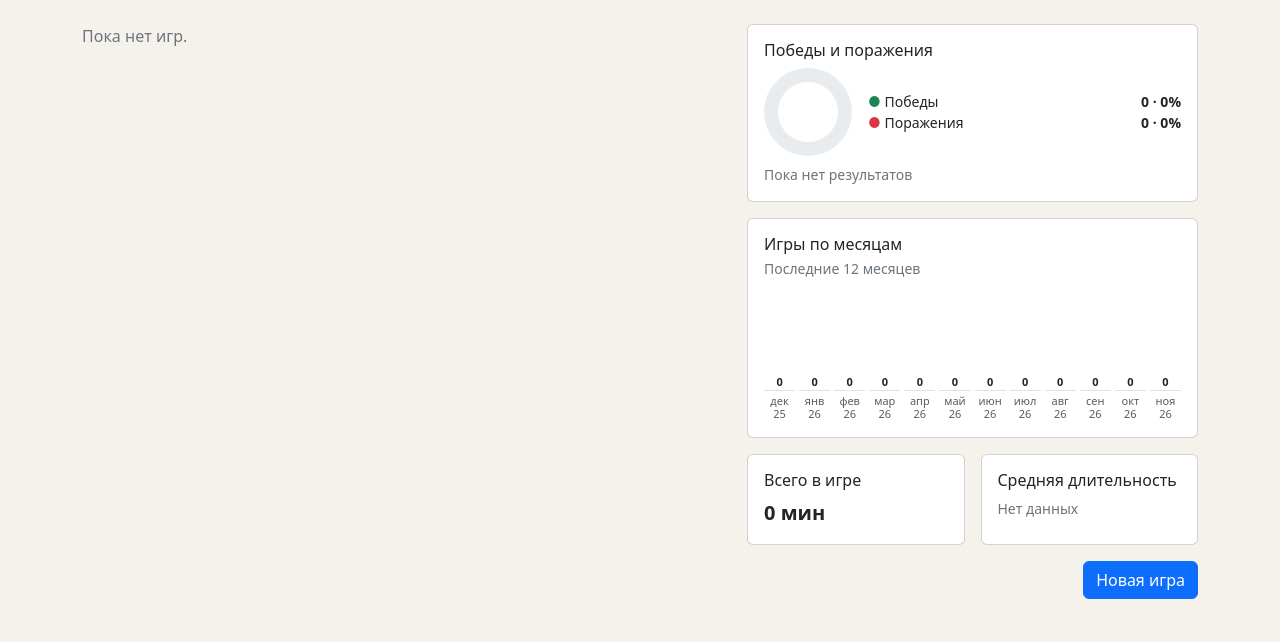
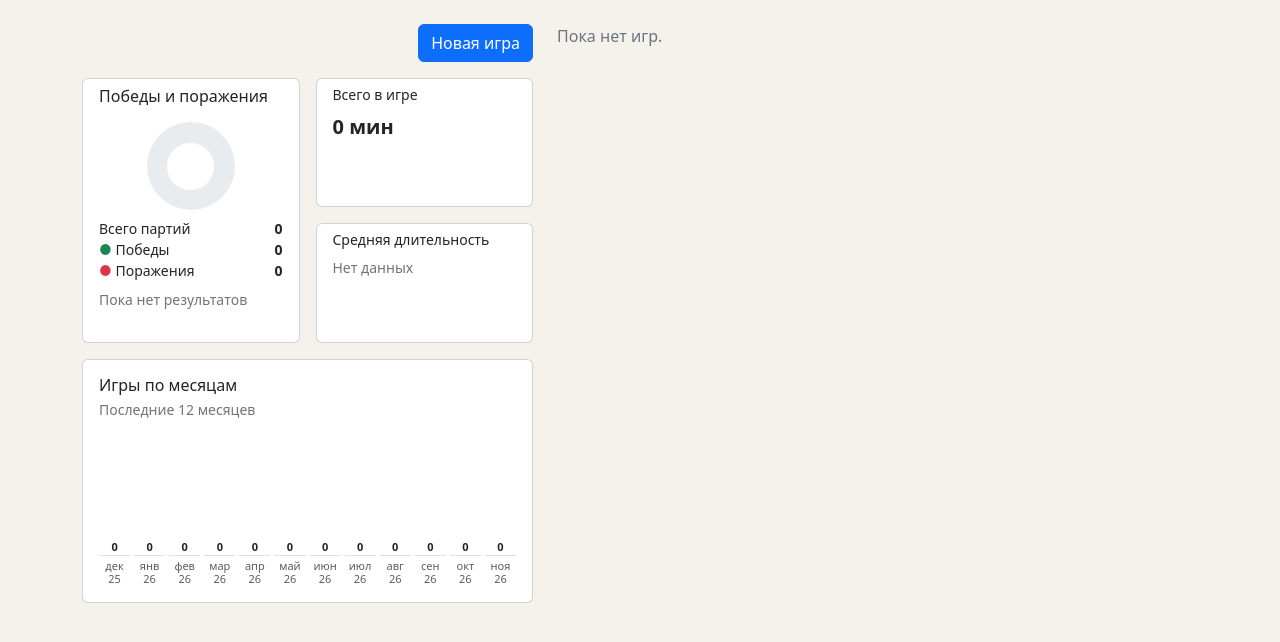
Before and after one commit to DmitryBurnaev/games, a Django app: page / in a window 1280 px wide. Shown: the part 57-699 px from the top of the page. Run offline with Django 5.2, Linux system fonts and the light colour scheme; the visitor is signed in with stand-in values (Sample User, id 1); data comes from the database, SQL or seed files in the repository; data that the repository does not hold is empty; some libraries are stand-ins or nearby versions.

Commit message:
[#45] Game improvements: refine lobby layout
- place statistics and game controls to the left of the 11 most recent games
- show open games in a separate card below the controls
- show absolute result counts and expand the monthly chart to fill the sidebar

```diff
--- a/src/backgammon/static/backgammon/game.css
+++ b/src/backgammon/static/backgammon/game.css
@@ -912,6 +912,27 @@ body {
         width: 36px;
     }
 }
+.lobby-statistics-overview .card-body {
+    padding-block: 0.8125rem;
+}
+
+.lobby-statistics-overview .lobby-statistics-results .card-body {
+    padding-block: 1.125rem;
+}
+
+@supports (height: calc-size(auto, size * 1.1)) {
+    @media (min-width: 576px) {
+        .lobby-statistics-overview {
+            height: calc-size(auto, (size - var(--bs-gutter-y)) * 1.1 + var(--bs-gutter-y));
+        }
+
+        .lobby-statistics-overview .card-body,
+        .lobby-statistics-overview .lobby-statistics-results .card-body {
+            padding-block: 0.5rem;
+        }
+    }
+}
+
 .lobby-results-chart {
     width: 5.5rem;
     aspect-ratio: 1;
@@ -921,6 +942,14 @@ body {
     place-items: center;
 }
 
+.lobby-results-chart::after {
+    content: "";
+    width: 53.2%;
+    aspect-ratio: 1;
+    border-radius: 50%;
+    background: var(--bs-card-bg);
+}
+
 .lobby-results-chart-filled {
     background: conic-gradient(
         var(--bs-success) var(--lobby-win-share),
@@ -928,51 +957,48 @@ body {
     );
 }
 
-.lobby-results-chart::after {
-    content: "";
-    width: 68%;
-    aspect-ratio: 1;
-    border-radius: 50%;
-    background: var(--bs-card-bg);
+.lobby-bar-chart {
+    display: grid;
+    gap: 0.25rem;
 }
 
 .lobby-month-chart {
-    display: grid;
     grid-template-columns: repeat(12, minmax(0, 1fr));
-    gap: 0.25rem;
 }
 
-.lobby-month {
+.lobby-bar-bin {
+    display: flex;
+    flex-direction: column;
     text-align: center;
     font-size: 0.6875rem;
     line-height: 1.15;
 }
 
-.lobby-month-bar {
+.lobby-bar {
     position: relative;
-    display: block;
-    height: 5.5rem;
+    flex: 1 0 auto;
+    height: 7rem;
     margin: 1rem 0 0.25rem;
     border-bottom: 1px solid var(--bs-border-color);
 }
 
-.lobby-month-bar::before {
+.lobby-bar::before {
     content: "";
     position: absolute;
     inset: auto 14% 0;
-    height: var(--lobby-month-height);
+    height: var(--lobby-bar-height);
     background: var(--bs-primary);
     border-radius: 0.25rem 0.25rem 0 0;
 }
 
-.lobby-month-count {
+.lobby-bar-count {
     position: absolute;
-    inset: auto 0 var(--lobby-month-height);
+    inset: auto 0 var(--lobby-bar-height);
     padding-bottom: 0.125rem;
     font-weight: 600;
 }
 
-.lobby-month time {
+.lobby-bar-label {
     color: var(--bs-secondary-color);
 }
 
--- a/src/backgammon/templates/backgammon/base.html
+++ b/src/backgammon/templates/backgammon/base.html
@@ -6,7 +6,7 @@
     <meta name="viewport" content="width=device-width, initial-scale=1">
     <title>{% block title %}Длинные нарды{% endblock %}</title>
     <link href="{% static 'backgammon/bootstrap.min.css' %}" rel="stylesheet">
-    <link href="{% static 'backgammon/game.css' %}?v=41" rel="stylesheet">
+    <link href="{% static 'backgammon/game.css' %}?v=55" rel="stylesheet">
 </head>
 <body>
     <nav class="navbar navbar-expand-lg bg-body-tertiary border-bottom">
--- a/src/backgammon/templates/backgammon/game_list.html
+++ b/src/backgammon/templates/backgammon/game_list.html
@@ -62,7 +62,39 @@
 </div>
 
 <div class="row g-4">
-    <section class="col-lg-7" aria-labelledby="my-games-title">
+    <div class="col-lg-5 d-flex flex-column">
+        <div class="mb-3 d-flex flex-wrap justify-content-end gap-2">
+            {% if finished_games_count %}
+                <a class="btn btn-outline-secondary" href="{% url 'backgammon:finished_game_archive' %}">Архив · {{ finished_games_count }}</a>
+            {% endif %}
+            <button class="btn btn-primary" type="button" data-bs-toggle="modal" data-bs-target="#gameSetupModal">
+                Новая игра
+            </button>
+        </div>
+        {% if open_games %}
+            <section class="card mb-3" aria-labelledby="open-games-title">
+                <h2 class="card-header bg-transparent h6 mb-0" id="open-games-title">Ожидают игрока</h2>
+                <div class="list-group list-group-flush">
+                    {% for game in open_games %}
+                        <a class="list-group-item list-group-item-action d-flex justify-content-between align-items-start gap-3" href="{% url 'backgammon:game_detail' game.pk %}">
+                            <span class="d-flex flex-column gap-1">
+                                <span>{% if game.party_number %}#{{ game.party_number }}{% else %}ID: {{ game.pk }}{% endif %} · {{ game.waiting_player_label }}</span>
+                                <span class="text-secondary small">
+                                    {{ game.started_at_label }} · ⌛ {{ game.duration_label }} · 🎲 {{ game.checker_count }} фишек
+                                    {% if game.doubles_only %} · <span class="badge text-bg-secondary">дубли</span>{% endif %}
+                                </span>
+                            </span>
+                            <span class="badge text-bg-primary flex-shrink-0">Войти</span>
+                        </a>
+                    {% endfor %}
+                </div>
+            </section>
+        {% endif %}
+        {% include 'backgammon/lobby_statistics.html' %}
+    </div>
+
+    <div class="col-lg-7">
+        <section aria-labelledby="my-games-title">
             <h2 class="visually-hidden" id="my-games-title">Мои игры</h2>
             <div class="list-group">
                 {% for game in my_games %}
@@ -93,36 +125,6 @@
                 {% endfor %}
             </div>
         </section>
-
-    <div class="col-lg-5 d-flex flex-column">
-        {% if open_games %}
-            <section class="mb-4">
-                <h2 class="h5 mb-3">Ожидают игрока</h2>
-                <div class="list-group">
-                    {% for game in open_games %}
-                        <a class="list-group-item list-group-item-action d-flex justify-content-between align-items-start gap-3" href="{% url 'backgammon:game_detail' game.pk %}">
-                            <span class="d-flex flex-column gap-1">
-                                <span>{% if game.party_number %}#{{ game.party_number }}{% else %}ID: {{ game.pk }}{% endif %} · {{ game.waiting_player_label }}</span>
-                                <span class="text-secondary small">
-                                    {{ game.started_at_label }} · ⌛ {{ game.duration_label }} · 🎲 {{ game.checker_count }} фишек
-                                    {% if game.doubles_only %} · <span class="badge text-bg-secondary">дубли</span>{% endif %}
-                                </span>
-                            </span>
-                            <span class="badge text-bg-primary flex-shrink-0">Войти</span>
-                        </a>
-                    {% endfor %}
-                </div>
-            </section>
-        {% endif %}
-        {% include 'backgammon/lobby_statistics.html' %}
-        <div class="mt-auto pt-3 d-flex flex-wrap justify-content-end gap-2">
-            {% if finished_games_count %}
-                <a class="btn btn-outline-secondary" href="{% url 'backgammon:finished_game_archive' %}">Архив · {{ finished_games_count }}</a>
-            {% endif %}
-            <button class="btn btn-primary" type="button" data-bs-toggle="modal" data-bs-target="#gameSetupModal">
-                Новая игра
-            </button>
-        </div>
     </div>
 </div>
 {% endblock %}
--- a/src/backgammon/templates/backgammon/lobby_statistics.html
+++ b/src/backgammon/templates/backgammon/lobby_statistics.html
@@ -1,21 +1,25 @@
-<section aria-labelledby="lobby-statistics-title">
+<section class="d-flex flex-column flex-grow-1" aria-labelledby="lobby-statistics-title">
     <h2 class="visually-hidden" id="lobby-statistics-title">Моя статистика</h2>
-    <div class="row g-3">
-        <div class="col-12">
-            <div class="card">
+    <div class="row g-3 lobby-statistics-overview">
+        <div class="col-sm-6">
+            <section class="card h-100 lobby-statistics-results" aria-labelledby="lobby-results-title">
                 <div class="card-body">
-                    <h3 class="h6">Победы и поражения</h3>
-                    <div class="d-flex flex-wrap align-items-center gap-3">
-                        <div class="lobby-results-chart flex-shrink-0{% if stats.results_count %} lobby-results-chart-filled{% endif %}"
+                    <h3 class="h6 mb-0" id="lobby-results-title">Победы и поражения</h3>
+                    <div class="mt-3 d-flex flex-column gap-2">
+                        <div class="lobby-results-chart mx-auto{% if stats.results_count %} lobby-results-chart-filled{% endif %}"
                              style="--lobby-win-share: {{ stats.win_percent }}%;" aria-hidden="true"></div>
-                        <ul class="list-unstyled small mb-0 flex-grow-1">
-                            <li class="d-flex justify-content-between gap-2">
+                        <ul class="list-unstyled small mb-0">
+                            <li class="d-flex flex-wrap justify-content-between column-gap-2">
+                                <span>Всего партий</span>
+                                <strong>{{ finished_games_count }}</strong>
+                            </li>
+                            <li class="d-flex flex-wrap justify-content-between column-gap-2">
                                 <span><span class="text-success" aria-hidden="true">●</span> Победы</span>
-                                <strong>{{ stats.wins }} · {{ stats.win_percent }}%</strong>
+                                <strong>{{ stats.wins }}</strong>
                             </li>
-                            <li class="d-flex justify-content-between gap-2">
+                            <li class="d-flex flex-wrap justify-content-between column-gap-2">
                                 <span><span class="text-danger" aria-hidden="true">●</span> Поражения</span>
-                                <strong>{{ stats.losses }} · {{ stats.loss_percent }}%</strong>
+                                <strong>{{ stats.losses }}</strong>
                             </li>
                         </ul>
                     </div>
@@ -23,45 +27,43 @@
                         <p class="text-secondary small mt-2 mb-0">Пока нет результатов</p>
                     {% endif %}
                 </div>
+            </section>
         </div>
-        </div>
-        <div class="col-12">
-            <div class="card">
+        <div class="col-sm-6">
+            <div class="d-grid gap-3 h-100">
+                <section class="card" aria-labelledby="lobby-total-time-title">
                     <div class="card-body">
-                    <h3 class="h6 mb-1">Игры по месяцам</h3>
-                    <p class="text-secondary small mb-2">Последние 12 месяцев</p>
-                    <ul class="lobby-month-chart list-unstyled mb-0">
-                        {% for month in stats.months %}
-                            <li class="lobby-month">
-                                <span class="lobby-month-bar" style="--lobby-month-height: {{ month.height }}%;">
-                                    <span class="lobby-month-count">{{ month.count }}</span>
-                                </span>
-                                <time datetime="{{ month.date|date:'Y-m' }}">{{ month.label }}<br>{{ month.date|date:'y' }}</time>
-                            </li>
-                        {% endfor %}
-                    </ul>
-                </div>
-            </div>
-        </div>
-        <div class="col-6">
-            <div class="card h-100">
-                <div class="card-body">
-                    <h3 class="h6">Всего в игре</h3>
+                        <h3 class="h6 small" id="lobby-total-time-title">Всего в игре</h3>
                         <p class="fs-5 fw-semibold mb-0">{{ stats.total_duration }}</p>
                     </div>
-            </div>
-        </div>
-        <div class="col-6">
-            <div class="card h-100">
+                </section>
+                <section class="card" aria-labelledby="lobby-average-time-title">
                     <div class="card-body">
-                    <h3 class="h6 text-break">Средняя длительность</h3>
+                        <h3 class="h6 small text-break" id="lobby-average-time-title">Средняя длительность</h3>
                         {% if stats.average_duration %}
                             <p class="fs-5 fw-semibold mb-0">{{ stats.average_duration }}</p>
                         {% else %}
                             <p class="text-secondary small mb-0">Нет данных</p>
                         {% endif %}
                     </div>
+                </section>
             </div>
         </div>
     </div>
+    <section class="card mt-3 flex-grow-1" aria-labelledby="lobby-month-title">
+        <div class="card-body d-flex flex-column">
+            <h3 class="h6 mb-1" id="lobby-month-title">Игры по месяцам</h3>
+            <p class="text-secondary small mb-2">Последние 12 месяцев</p>
+            <ul class="lobby-bar-chart lobby-month-chart flex-grow-1 list-unstyled mb-0">
+                {% for month in stats.months %}
+                    <li class="lobby-bar-bin">
+                        <span class="lobby-bar" style="--lobby-bar-height: {{ month.height }}%;">
+                            <span class="lobby-bar-count">{{ month.count }}</span>
+                        </span>
+                        <time class="lobby-bar-label" datetime="{{ month.date|date:'Y-m' }}">{{ month.label }}<br>{{ month.date|date:'y' }}</time>
+                    </li>
+                {% endfor %}
+            </ul>
+        </div>
     </section>
+</section>
--- a/src/backgammon/views.py
+++ b/src/backgammon/views.py
@@ -108,9 +108,10 @@ def lobby_statistics(viewer_id: int) -> dict[str, Any]:
         Game.objects.filter(status=Game.Status.FINISHED)
         .filter(Q(white_player_id=viewer_id) | Q(black_player_id=viewer_id))
         .order_by()
-        .values_list("winner_id", "started_at", "created_at", "finished_at")
     )
-    for winner_id, started_at, created_at, finished_at in games.iterator():
+    for winner_id, started_at, created_at, finished_at in games.values_list(
+        "winner_id", "started_at", "created_at", "finished_at"
+    ).iterator():
         if winner_id == viewer_id:
             wins += 1
         elif winner_id is not None:
@@ -143,7 +144,6 @@ def lobby_statistics(viewer_id: int) -> dict[str, Any]:
         "losses": losses,
         "results_count": results_count,
         "win_percent": win_percent,
-        "loss_percent": 100 - win_percent if results_count else 0,
         "months": months,
         "total_duration": game_duration_label(total_duration),
         "average_duration": (
@@ -233,7 +233,7 @@ def game_list(request: HttpRequest) -> HttpResponse:
     )
     my_games = [
         decorate_lobby_game(game, request.user)
-        for game in player_games.order_by("-created_at", "-pk")[:12]
+        for game in player_games.order_by("-created_at", "-pk")[:11]
     ]
     finished_games_count = player_games.filter(status=Game.Status.FINISHED).count()
     open_games_query = (
```
Also changed, not shown: src/backgammon/tests.py (+7 -7 lines). Lines whose indentation alone changed are shown as unchanged.
